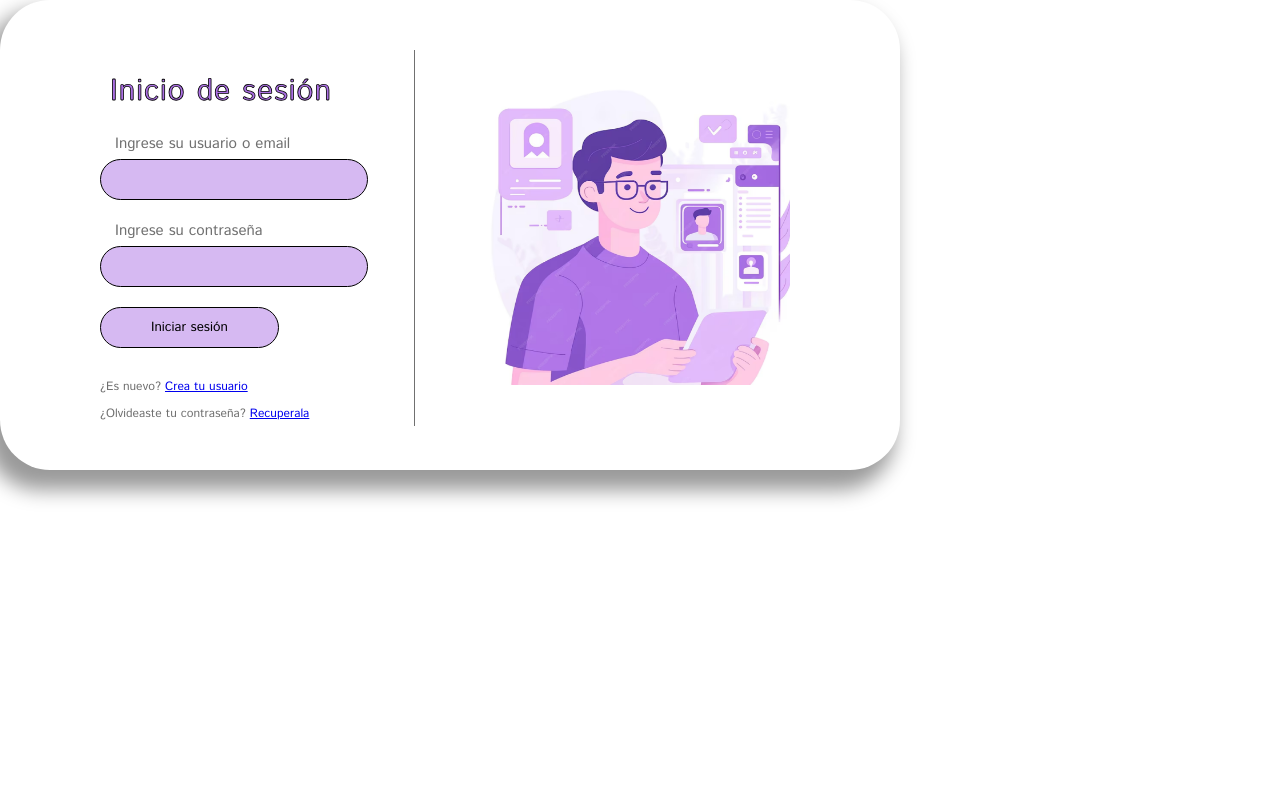
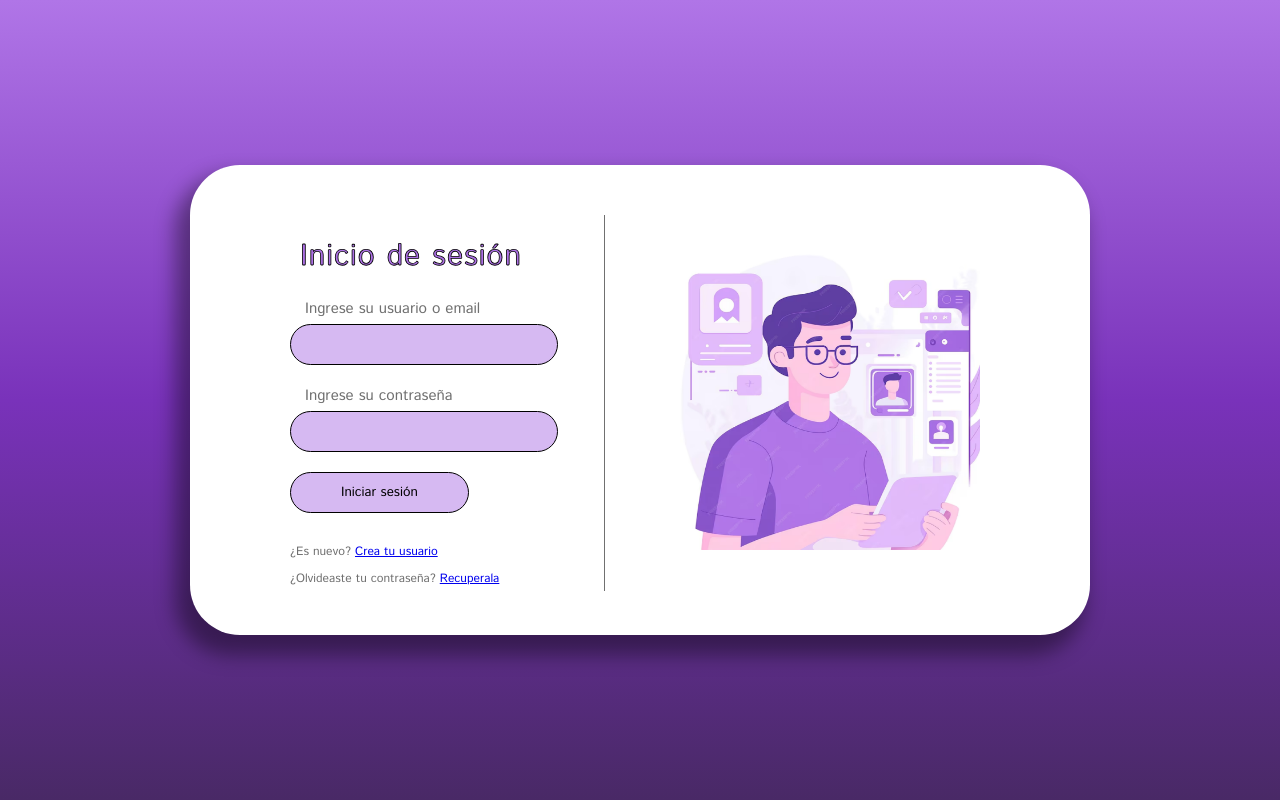
Before and after one commit to medina234/gestionVacaciones, a PHP site: page / in a window 1280 px wide. Run offline with PHP 8.4, Linux system fonts and the light colour scheme.

Commit message:
Update index.css

```diff
--- a/Vista/css/index.css
+++ b/Vista/css/index.css
@@ -7,7 +7,7 @@
     font-family: "Istok Web", sans-serif;
 }
 
-main {
+.main {
     width: 100%;
     height: 100vh;
     background: linear-gradient(rgba(176,117,231,1) 0%, rgba(121,50,186,1) 50%, rgba(73,41,102,1) 100%);
```
